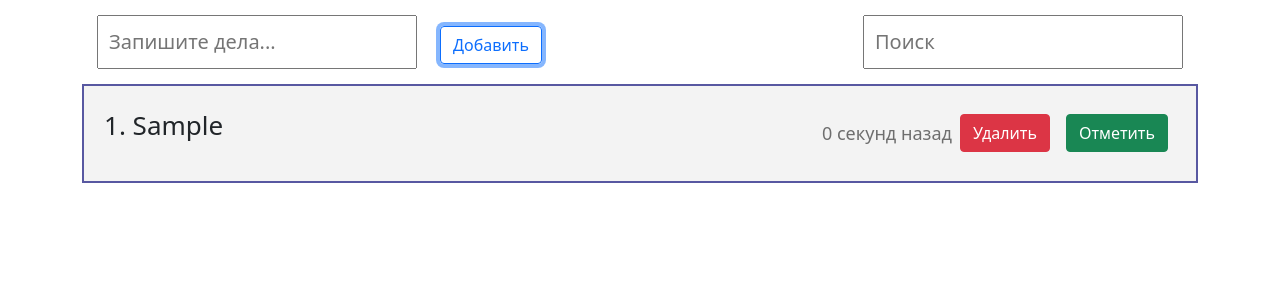
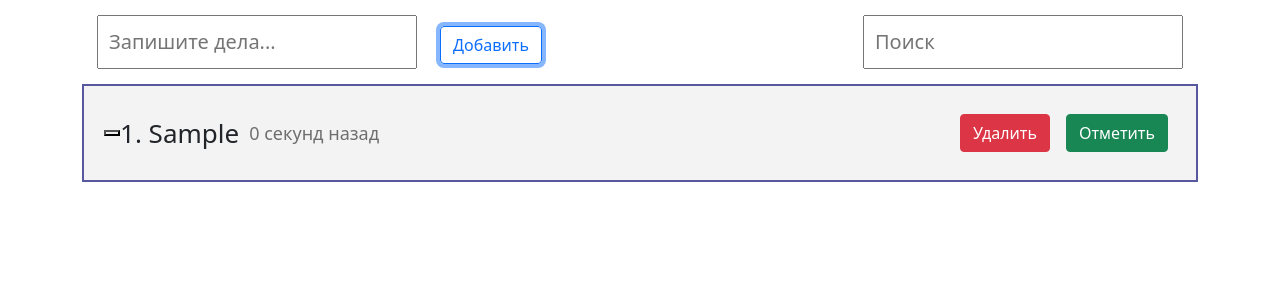
Before and after one commit to alexeypopov183/todo-react-redux, a React (Create React App) app: page / in a window 1280 px wide. Both pictures are taken after typing "Sample" into the empty fields and a click on the button "Добавить". Shown: the top 300 px of the page. Built offline with nearby package versions, Linux system fonts and the light colour scheme.

Commit message:
feat: add toggle done

```diff
--- a/src/components/Main.jsx
+++ b/src/components/Main.jsx
@@ -17,7 +17,13 @@ const Main = ({filterPost}) => {
     <div className="todo">
       {
         sortedPosts(todo).map((el, index) => (
-        <TodoItem key={el.id} mark={el.mark ? 'bold' : 'inherit'} el={el} index={index}/>
+        <TodoItem
+          key={el.id}
+          mark={el.mark ? 'bold' : 'inherit'}
+          done={el.done ? 'line-through' : 'none'}
+          el={el}
+          index={index}
+        />
       ))}
     </div>
   );
--- a/src/components/TodoItem.jsx
+++ b/src/components/TodoItem.jsx
@@ -3,10 +3,10 @@ import {formatDistanceToNowStrict} from "date-fns";
 import {ru} from "date-fns/locale";
 import {useDispatch} from "react-redux";
 
-import {deleteTodo, markTodo} from "../redux/actions/action";
+import {deleteTodo, doneTodo, markTodo} from "../redux/actions/action";
 import Button from "./Button";
 
-const TodoItem = ({el, index, mark}) => {
+const TodoItem = ({el, index, mark, done}) => {
   const dispatch = useDispatch();
 
   const handleDeleteItem = (id) => {
@@ -17,6 +17,10 @@ const TodoItem = ({el, index, mark}) => {
     dispatch(markTodo(id));
   }
 
+  const handleDoneItem = (id) => {
+    dispatch(doneTodo(id))
+  }
+
   const getTime = (numDate) => {
     const date = new Date(numDate);
     return `${formatDistanceToNowStrict(date, {locale: ru})} назад`
@@ -25,9 +29,13 @@ const TodoItem = ({el, index, mark}) => {
 
   return (
     <div className="todo__item">
-      <p style={{fontWeight: mark}}>{index + 1}. {el.text} </p>
+      <div className="todo__info">
+        <button onClick={() => handleDoneItem(el.id)}></button>
+        <p style={{fontWeight: mark, textDecoration: done, marginRight: 10}}>{index + 1}. {el.text} </p>
+        <span className="todo__time">{getTime(el.id)}</span>
+      </div>
+
       <div className="todo__btns">
-        <span className="todo__time">{getTime(el.id)}</span>
         <Button onClick={() => handleDeleteItem(el.id)} styles="btn-danger">Удалить</Button>
         <Button onClick={() => handleMarkItem(el.id)} styles="btn-success">Отметить</Button>
       </div>
--- a/src/index.scss
+++ b/src/index.scss
@@ -1,3 +1,7 @@
+p {
+  padding: 0;
+  margin: 0;
+}
 .container {
   //background-color: #5858a1;
 }
@@ -15,6 +19,10 @@
     display: flex;
     justify-content: space-between;
   }
+  &__info {
+    display: flex;
+    align-items: center;
+  }
   &__btns {
   }
   &__time {
--- a/src/redux/actions/action.js
+++ b/src/redux/actions/action.js
@@ -15,3 +15,8 @@ export const markTodo = (id) => ({
   type: 'MARK_TODO',
   id
 })
+
+export const doneTodo = (id) => ({
+  type: 'DONE_TODO',
+  id
+})
--- a/src/redux/reducers/reducer.js
+++ b/src/redux/reducers/reducer.js
@@ -7,7 +7,7 @@ export function reducer (state = [], action) {
         {
           id: action.id,
           text: action.text,
-          time: action.time,
+          done: false,
           mark: false,
         }
       ]
@@ -23,6 +23,14 @@ export function reducer (state = [], action) {
         return el;
       })
 
+    case 'DONE_TODO':
+      return state.map(el => {
+        if (action.id === el.id) {
+          el.done = !el.done
+        }
+        return el;
+      })
+
     default:
       return state
   }
```
